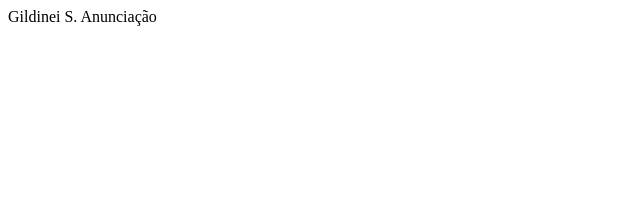
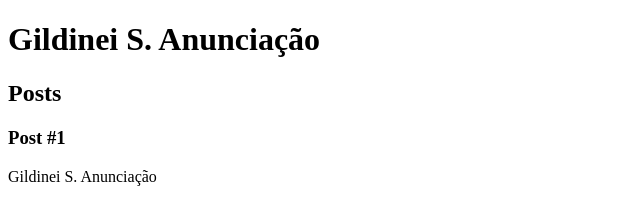
Before and after one commit to Gildinei/Bootcamp-Eduzz-Fullstack-Developer, a plain HTML site: page Introdução a criação de websites com HTML5 e CSS3/index.html in a window 1280 px wide. Shown: the whole page, without its empty margins (0-640 px from the left). Drawn offline with Linux system fonts and the light colour scheme.

Commit message:
Aula HTML 1.

```diff
--- a/Introdução a criação de websites com HTML5 e CSS3/index.html
+++ b/Introdução a criação de websites com HTML5 e CSS3/index.html
@@ -1,12 +1,30 @@
 <!DOCTYPE html>
 <html lang="pt-br">
+
 <head>
     <meta charset="UTF-8">
     <meta http-equiv="X-UA-Compatible" content="IE=edge">
     <meta name="viewport" content="width=device-width, initial-scale=1.0">
     <title>Gildinei S. Anunciação</title>
 </head>
+
 <body>
-    Gildinei S. Anunciação
+    <header>
+        <h1>Gildinei S. Anunciação</h1>
+    </header>
+    <section>
+       <header>
+        <h2>Posts</h2>
+       </header>
+       <article>
+           <header>
+               <h3>Post #1</h3>
+           </header>
+       </article>
+    </section>
+    <footer>
+        Gildinei S. Anunciação
+    </footer>
 </body>
+
 </html>
```
